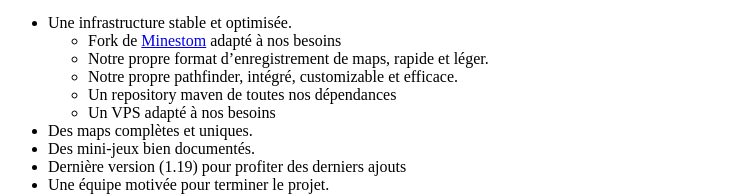
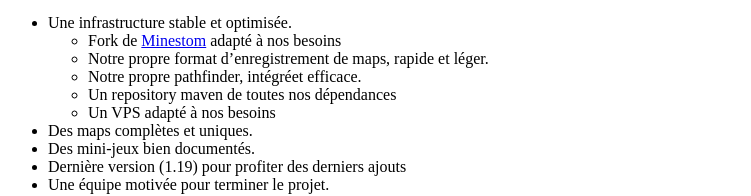
Before and after one commit to Defade-Network-Temp/www, a plain HTML site: page index.html in a window 1280 px wide. Shown: the part 138-334 px from the top of the page, without its empty margins (0-751 px from the left). Drawn offline with Linux system fonts and the light colour scheme.

Commit message:
Update index.html

```diff
--- a/index.html
+++ b/index.html
@@ -7,7 +7,7 @@
 <ul>
 <li data-xf-list-type="ul">Fork de <a class="link link--external" href="https://minestom.net/" target="_blank" rel="nofollow ugc noopener">Minestom</a> adapt&eacute; &agrave; nos besoins</li>
 <li data-xf-list-type="ul">Notre propre format d&rsquo;enregistrement de maps, rapide et l&eacute;ger.</li>
-<li data-xf-list-type="ul">Notre propre pathfinder, int&eacute;gr&eacute;, customizable et efficace.</li>
+<li data-xf-list-type="ul">Notre propre pathfinder, int&eacute;gr&eacute;et efficace.</li>
 <li data-xf-list-type="ul">Un repository maven de toutes nos d&eacute;pendances</li>
 <li data-xf-list-type="ul">Un VPS adapt&eacute; &agrave; nos besoins</li>
 </ul>
```
